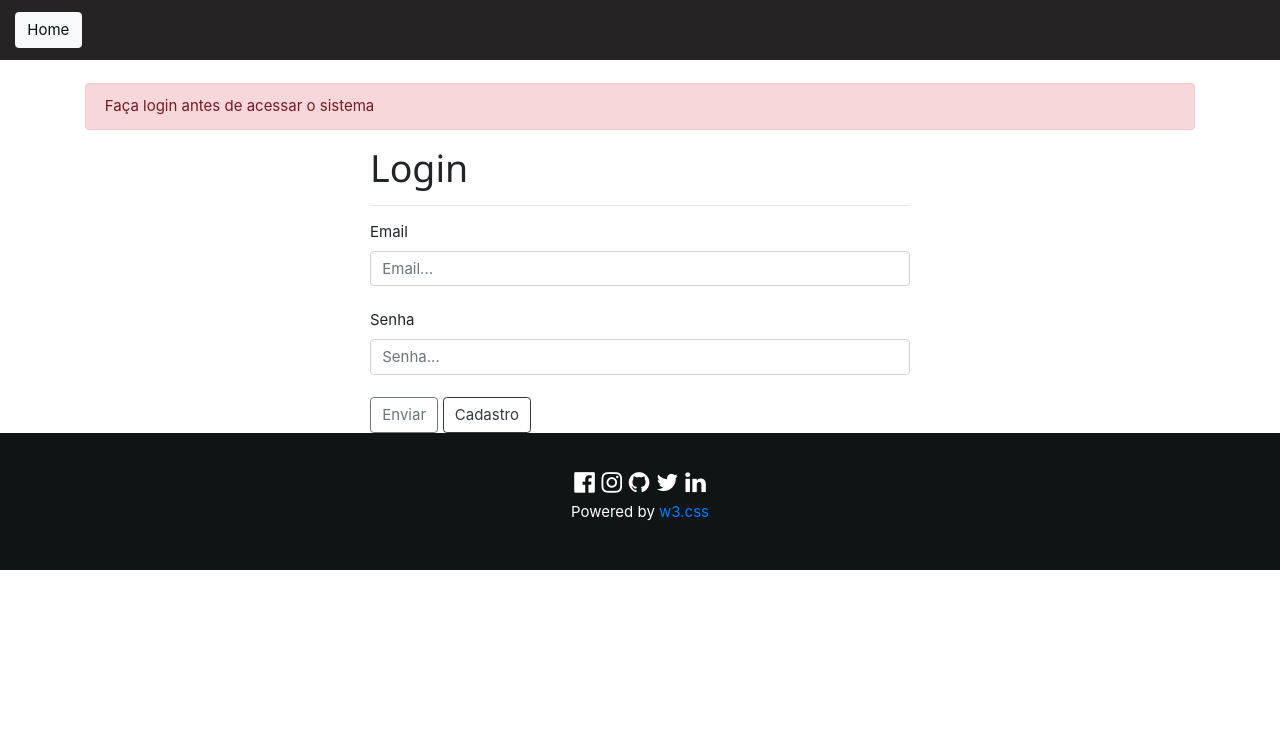
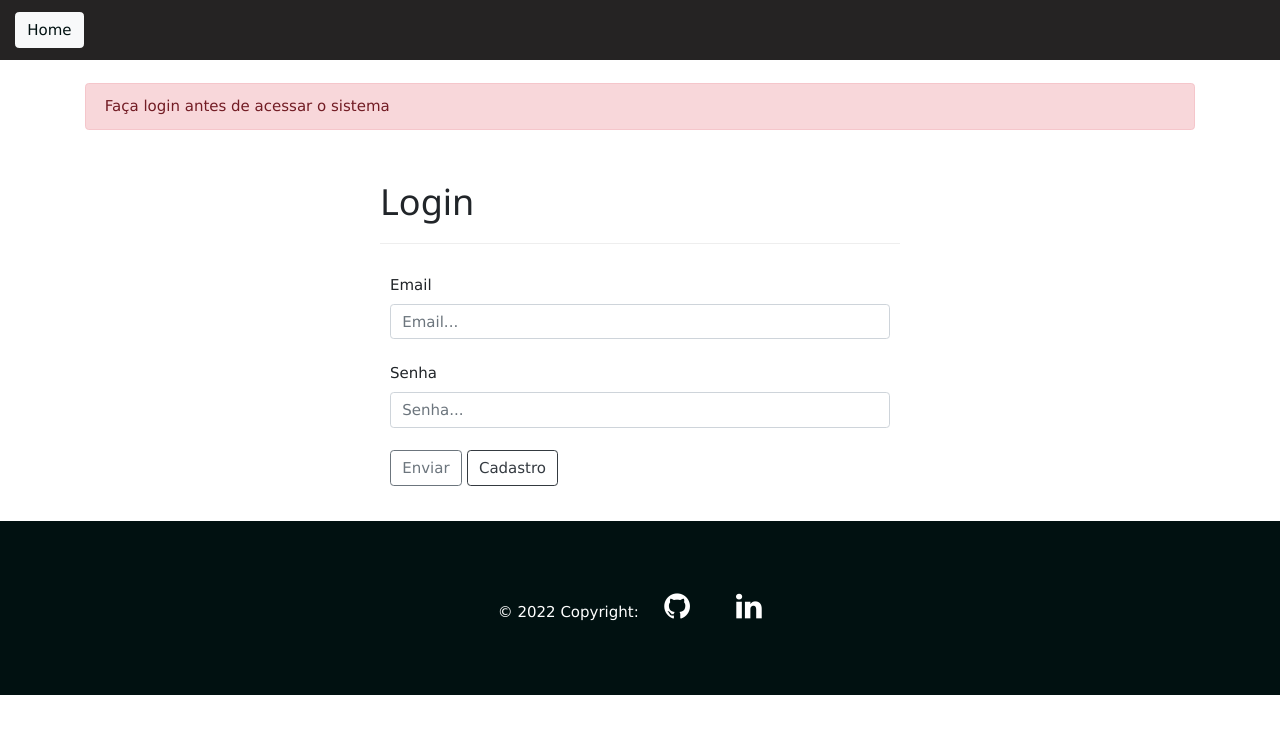
Before and after one commit to everton-novinski/projeto-django, a Django app: page /auth/login/?status=2 in a window 1280 px wide. Shown: the top 734 px of the page. Run offline with Django 3.2, Linux system fonts and the light colour scheme.

Commit message:
vegésimo primeiro

```diff
--- a/templates/base.html
+++ b/templates/base.html
@@ -1,14 +1,11 @@
 <!doctype html>
 <html lang="pt-BR">
   <head>
-    <!-- Required meta tags -->
+
     <meta charset="utf-8">
     <meta name="viewport" content="width=device-width, initial-scale=1, shrink-to-fit=no">
-    <link rel="stylesheet" href="https://www.w3schools.com/w3css/4/w3.css">
+    <link rel="stylesheet" href="https://cdn.jsdelivr.net/npm/bootstrap@4.6.1/dist/css/bootstrap.min.css" integrity="sha384-zCbKRCUGaJDkqS1kPbPd7TveP5iyJE0EjAuZQTgFLD2ylzuqKfdKlfG/eSrtxUkn" crossorigin="anonymous">
     <link rel="stylesheet" href="https://cdnjs.cloudflare.com/ajax/libs/font-awesome/4.7.0/css/font-awesome.min.css">
-
-    <!-- Bootstrap CSS -->
-    <link rel="stylesheet" href="https://cdn.jsdelivr.net/npm/bootstrap@4.6.1/dist/css/bootstrap.min.css" integrity="sha384-zCbKRCUGaJDkqS1kPbPd7TveP5iyJE0EjAuZQTgFLD2ylzuqKfdKlfG/eSrtxUkn" crossorigin="anonymous">
     {% block 'head'%} {% endblock%}
     <title>{% block 'titulo'%} {% endblock%}</title>
   </head>
@@ -48,10 +45,7 @@
               <table style="background-color: #00FFFF;">
               {{form.as_table}}
               </table>
-              <input type="submit" class="btn btn-success" value="Cadastrar">
-
-
-
+              <input type="submit" class="btn btn-outline-secondary" value="Cadastrar">
             </form>
           </div>
 
@@ -60,15 +54,12 @@
     </div>
 
     {% endif %}
-    <footer class="w3-content w3-padding-32 w3-text-white w3-xlarge" style="background-color: #0f1414;max-width: 100%; text-align: center;">
-      <i class="fa fa-facebook-official w3-hover-opacity"></i>
-      <i class="fa fa-instagram w3-hover-opacity"></i>
-      <i class="fa fa-github w3-hover-opacity"></i>
-      <i class="fa fa-twitter w3-hover-opacity"></i>
-      <i class="fa fa-linkedin w3-hover-opacity"></i>
-      <p class="w3-medium" style="text-align: center;">Powered by <a href="https://www.w3schools.com/w3css/default.asp" target="_blank" class="w3-hover-text-white"">w3.css</a></p>
-
-    </footer>
+<footer>
+    <div class="text-center" style="background-color: #011111; padding: 72px ; color: white;" >
+      &copy 2022 Copyright: <a class="fa fa-github" href="https://github.com/" style="color: white;"></a>
+      <a href="https://www.linkedin.com/in/everton-gil-novinski-b54318129/" class="fa fa-linkedin"></a>
+    </div>
+</footer>
 
 
   </body>
@@ -83,7 +74,27 @@ width: 100%;
 background-color: #252323;
 height: 60px;
 }
+.fa-github {
+background:#011111;
+color: rgb(248, 252, 247);
+}
 
+.fa {
+padding: 15px 15px;
+font-size: 30px;
+width: 65px;
+text-align: center;
+text-decoration: none;
+margin: -17px 1px;
+}
+
+.fa:hover {
+opacity: 0.7;
+}
+.fa-linkedin {
+  background: #011111;
+  color: white;
+}
 
 
 
--- a/usuarios/templates/login.html
+++ b/usuarios/templates/login.html
@@ -2,9 +2,14 @@
 
 
 {% block 'titulo' %}Login{% endblock %}
+<body>
+
 
 
 {% block 'conteudo' %}
+<link rel="stylesheet" href="https://www.w3schools.com/w3css/4/w3.css">
+<link rel="stylesheet" href="https://cdnjs.cloudflare.com/ajax/libs/font-awesome/4.7.0/css/font-awesome.min.css">
+
 <div class="container">
     <br>
     {% if status == '1' %}
@@ -25,11 +30,11 @@
         <div class="col-md-3">
 
         </div>
-        <div  class="col-md">
+        <div  class="col-md" style="padding:25px;">
             <h1>Login</h1>
             <hr>
 
-            <form method="POST" action="{% url 'valida_login'%}">{% csrf_token %}
+            <form method="POST" action="{% url 'valida_login'%}" style="padding:10px 10px;">{% csrf_token %}
 
                 <label>Email</label>
                 <input name="email" class="form-control" type="text" placeholder="Email...">
@@ -51,6 +56,8 @@
 
 </div>
 
+</body>
+
 
 
 
```
Also changed, not shown: cadastro/templates/home.html (+7 -10 lines), cadastro/templates/ver_profissional.html (+1 -11 lines), usuarios/templates/inserir.html (+5 -2 lines), db.sqlite3.
